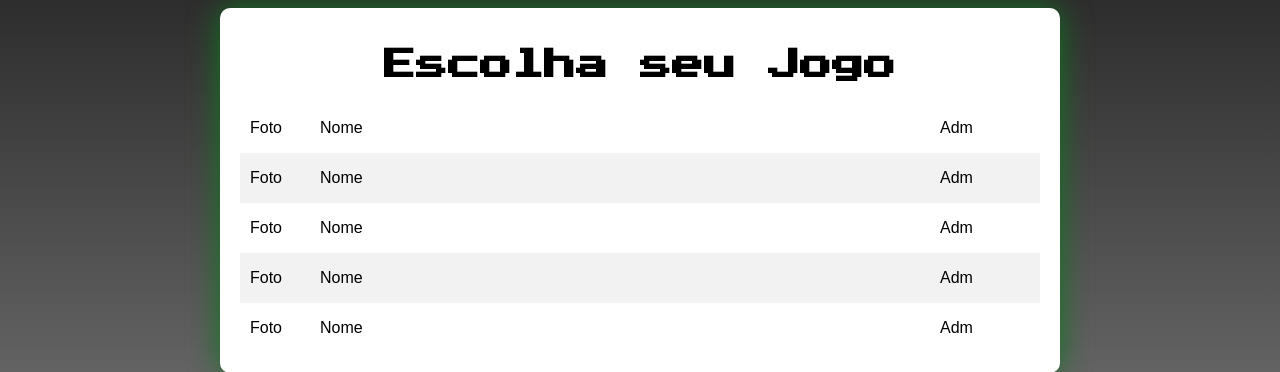
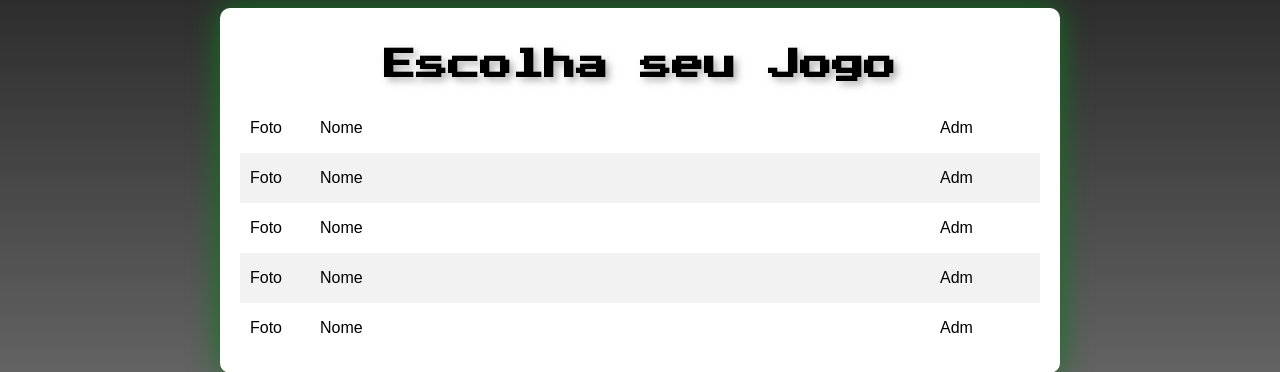
Before and after one commit to jharbes/PHPcomMySQL, a PHP site: page / in a window 1280 px wide. Shown: the top 372 px of the page. Run offline with PHP 8.4, Linux system fonts and the light colour scheme.

Commit message:
Update style.css

```diff
--- a/estilos/style.css
+++ b/estilos/style.css
@@ -7,6 +7,7 @@
 h1{
     font-family: PressStart2P;
     text-align: center;
+    text-shadow: 4px 4px 7px rgba(110, 110, 110, 0.507);
 }
 body{
     background-image:linear-gradient(to bottom,rgb(46, 45, 45),rgb(104, 104, 104),rgb(173, 173, 173));
```
